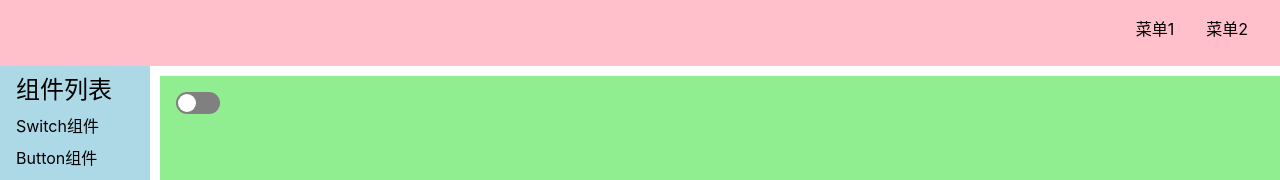
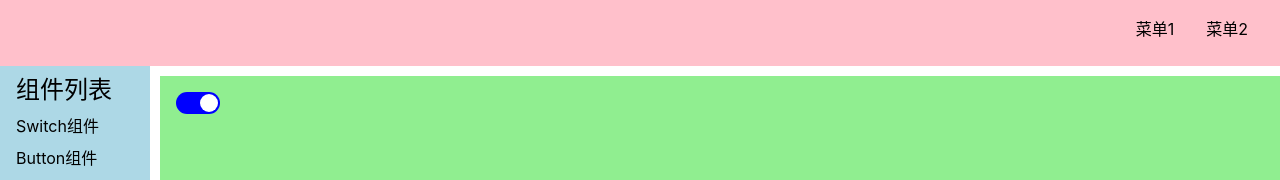
Before and after one commit to codevvvv9/vue3-wheel, a Vue app: page /#/doc/switch in a window 1280 px wide. Shown: the top 180 px of the page. Built offline with nearby package versions, Linux system fonts and the light colour scheme.

Commit message:
What: 07-使用value props和input事件完成switch父子组件通信
Why:

*

How:

*

```diff
--- a/src/components/SwitchDemo.vue
+++ b/src/components/SwitchDemo.vue
@@ -1,13 +1,27 @@
 <template>
-  <Switch></Switch>
+  <Switch :value="checked" @input="handleInput"></Switch>
 </template>
 
 <script lang="ts">
+import { ref } from 'vue'
 import Switch from '../lib/Switch.vue'
 export default {
   name: 'SwitchDemo',
   components: {
     Switch,
+  },
+  setup(props: any) {
+    const handleInput = ($event: any) => {
+      //收到子组件内部消息后，才能由父组件修改数据
+      //进而子组件收到数据变化，进行UI状态变更
+      checked.value = $event
+    }
+    //组件的默认值
+    let checked = ref(true)
+    return {
+      checked,
+      handleInput,
+    }
   }
 }
 </script>
--- a/src/lib/Switch.vue
+++ b/src/lib/Switch.vue
@@ -1,6 +1,6 @@
 <template>
   <div>
-    <button :class="{checked: checked}" @click="toggleSwitch">
+    <button :class="{checked: value}" @click="toggleSwitch">
       <span></span>
     </button>
   </div>
@@ -10,14 +10,23 @@ import { Ref, ref } from 'vue';
 
 export default {
   name: 'Switch',
-  setup(props: any, context: { commit: (arg0: string, arg1: Ref<boolean>) => void; }) {
-    const checked = ref(false)
+  props: {
+    // 组件的真实数据
+    value: {
+      type: Boolean,
+      default() {
+        return false
+      }
+    }
+  },
+  setup(props: any, context: { emit: (arg0: string, arg1: any) => void; }) {
     const toggleSwitch = () => {
-      checked.value = !checked.value
+      //使用prop时不能修改它，只能取反，抛给父级去修改对应值
+      let checked = props.value
+      //组件内触发切换操作后，通知外部
+      context.emit('input', !checked)
     }
-    // context.commit('update:value', checked)
     return {
-      checked,
       toggleSwitch,
     }
   }
@@ -30,9 +39,9 @@ export default {
     height: $h;
     width: calc($h * 2);
     border: none;
-    &:focus {
-      outline: none;
-    }
+    // &:focus {
+    //   outline: none;
+    // }
     background: gray;
     border-radius: calc($h / 2);
     position: relative;
```
